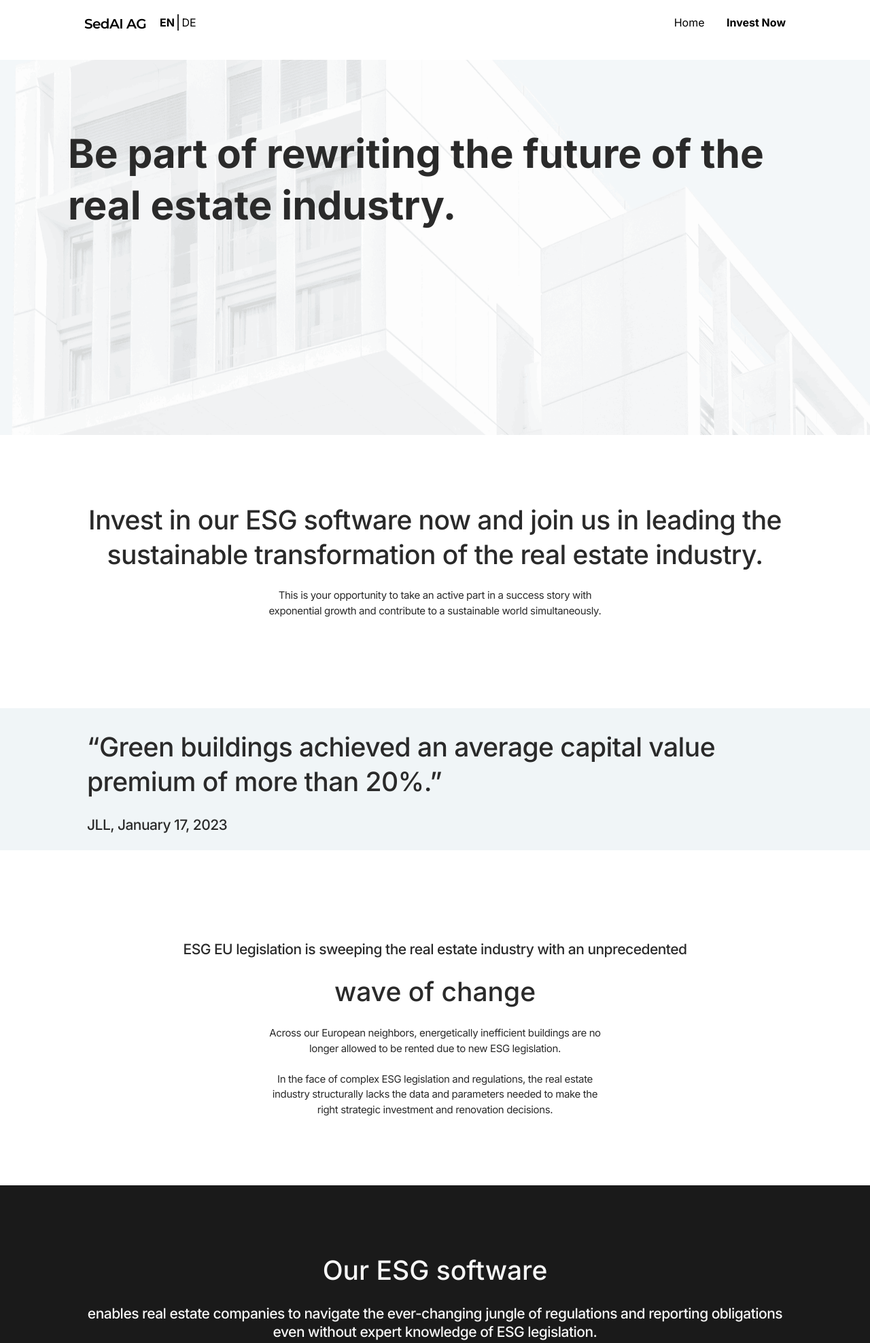
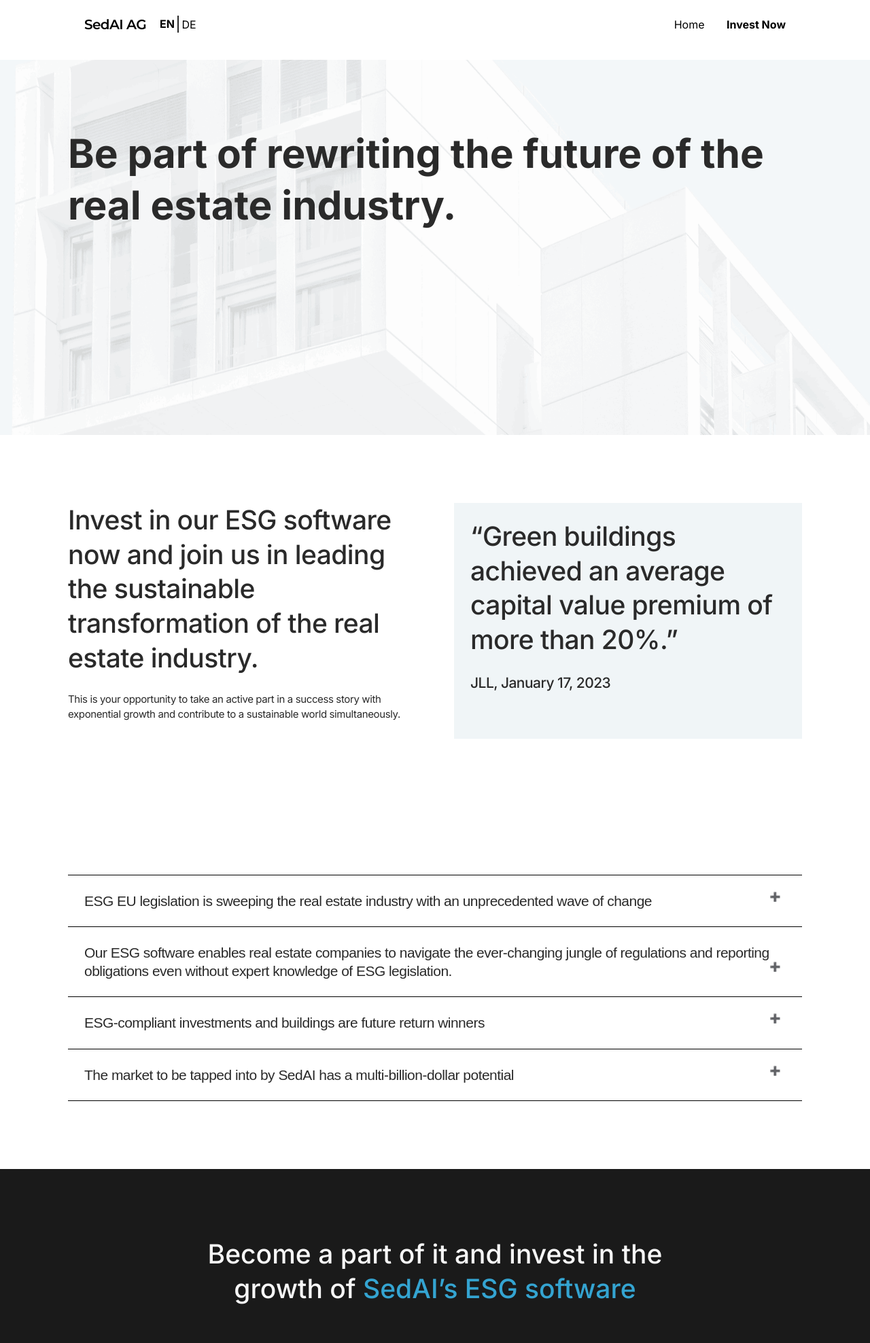
Before and after one commit to pmHenning/sedaiag_website, a PHP site: page /invest/invest.html in a window 1280 px wide. Shown: the top 1976 px of the page at 68% size. Run offline with PHP 8.4, Linux system fonts and the light colour scheme.

Commit message:
styling session changes

```diff
--- a/invisible/css/_components/header.scss
+++ b/invisible/css/_components/header.scss
@@ -11,6 +11,7 @@ header {
   padding-top: $twentythree;
   padding-bottom: $fifteen;
   margin: 0 $small;
+  align-items: center;
 }
 
 .header__lang {
--- /dev/null
+++ b/invisible/css/_components/section-accordion.css
@@ -0,0 +1,3 @@
+
+
+/*# sourceMappingURL=section-accordion.css.map */
--- a/invisible/css/_components/section-cta.scss
+++ b/invisible/css/_components/section-cta.scss
@@ -37,3 +37,8 @@
     color: $white;
   }
 }
+
+.section-cta__headline--narrow {
+  max-width: 800px;
+  text-align: center;
+}
--- a/invisible/css/_components/section-team.scss
+++ b/invisible/css/_components/section-team.scss
@@ -4,9 +4,9 @@
 
 .section-team__head {
   width: 100%;
-  text-align: center;
+  //text-align: center;
   h2 {
-    margin-bottom: $big;
+    margin-bottom: $normal;
   }
   h3 {
     margin-bottom: $normal;
--- a/invisible/css/_layout/BEM.scss
+++ b/invisible/css/_layout/BEM.scss
@@ -71,6 +71,8 @@
   text-align: center !important;
 }
 
+
+
 .text--left {
   text-align: left !important;
 }
--- a/website/css/main.css
+++ b/website/css/main.css
@@ -1,3 +1,4 @@
+@charset "UTF-8";
 @import url("https://fonts.googleapis.com/css2?family=Inter:wght@100..900&display=swap");
 @import url("https://fonts.googleapis.com/css2?family=Montserrat:ital,wght@0,100..900;1,100..900&display=swap");
 html, body, div, span, applet, object, iframe,
@@ -225,6 +226,7 @@ header {
   padding-top: 1.4375rem;
   padding-bottom: 0.9375rem;
   margin: 0 1.5rem;
+  align-items: center;
 }
 
 .header__lang {
@@ -267,6 +269,48 @@ header {
     display: none;
   }
 }
+section.section-accordion {
+  display: block;
+}
+
+.section-accordion__folder {
+  border-top: solid 1px black;
+  background-color: unset;
+  cursor: pointer;
+  padding: 1.5rem 2rem 1.5rem 1.5rem;
+  width: 100%;
+  text-align: left;
+  outline: none;
+  transition: 0.4s;
+  margin-bottom: 0;
+}
+
+.section-accordion__panel--last-folder {
+  border-bottom: solid 1px black;
+}
+
+/* Style the accordion panel. Note: hidden by default */
+.section-accordion__panel {
+  padding: 0 1.5rem;
+  overflow: hidden;
+  transition: max-height 0.2s ease-out;
+  max-height: 0;
+}
+
+/* Buttons after the headline
+*/
+.section-accordion__folder:after {
+  content: "➕"; /* Unicode character for "plus" sign (+) */
+  font-size: 13px;
+  color: #777;
+  float: right;
+  margin-left: 5px;
+}
+
+.section-accordion__folder--active:after {
+  content: "➖"; /* Unicode character for "minus" sign (-) */
+}
+
 /** MANY BOX - split into to small ;-)
 */
 .section-many-box {
@@ -320,9 +364,12 @@ section.section-x-box {
   grid-template-columns: repeat(1, 1fr);
 }
 
+.section-x-box__box--grey {
+  background-color: #f0f5f7;
+  padding: 1.5rem;
+}
 .section-x-box__head {
   width: 100%;
-  text-align: center;
 }
 
 .section-x-box--grey .section-x-box__box {
@@ -395,7 +442,6 @@ section.section-x-box {
 
 .section-three-boxes__head {
   width: 100%;
-  text-align: center;
 }
 
 .section-three-boxes__text-wrapper {
@@ -409,11 +455,6 @@ section.section-x-box {
   padding: 1.5rem;
   min-width: 27%;
   flex: 1 1 0;
-}
-
-.section-three-boxes__box > h3.section-three-boxes__box--multiplier-hack {
-  height: auto;
-  margin-bottom: 0.5rem;
 }
 
 @media screen and (max-width: 768px) {
@@ -484,6 +525,11 @@ section.section-x-box {
   color: #F7F7F7;
 }
 
+.section-cta__headline--narrow {
+  max-width: 800px;
+  text-align: center;
+}
+
 .section-downloads {
   padding: 12.5rem 0;
   background-color: #f0f5f7;
@@ -543,10 +589,9 @@ section.section-x-box {
 
 .section-team__head {
   width: 100%;
-  text-align: center;
 }
 .section-team__head h2 {
-  margin-bottom: 3.5rem;
+  margin-bottom: 2rem;
 }
 .section-team__head h3 {
   margin-bottom: 2rem;
--- a/website/css/main.scss
+++ b/website/css/main.scss
@@ -4,6 +4,7 @@
 @import '../../invisible/css/_layout/BEM';
 @import '../../invisible/css/_components/footer';
 @import '../../invisible/css/_components/header';
+@import '../../invisible/css/_components/section-accordion';
 @import '../../invisible/css/_components/section-boxy';
 @import '../../invisible/css/_components/section-cta';
 @import '../../invisible/css/_components/section-Downloads';
--- a/website/impressum.html
+++ b/website/impressum.html
@@ -33,6 +33,7 @@
         </br>
         Vertreten durch den Verwaltungsrat:</br>
         Kaspar Neftel</br>
+        Klaus-Michael Christensen</br>
         Registered under: CHE-229.911.136</p>
 
     <h2 class="h2-text">Kontakt</h2>
--- a/website/imprint.html
+++ b/website/imprint.html
@@ -33,6 +33,7 @@
         </br>
         Represented by administrative council:</br>
         Kaspar Neftel</br>
+        Klaus-Michael Christensen</br>
         Registered under: CHE-229.911.136</p>
 
     <h2 class="h2-text">Contact</h2>
--- a/website/invest/invest.html
+++ b/website/invest/invest.html
@@ -3,7 +3,9 @@
 <head>
     <meta name='copyright' content='Copyright 2024. SedAI AG. All Rights Reserved.'>
     <meta charset="utf-8">
-    <meta http-equiv="Cache-Control" content="no-cache">
+    <meta http-equiv="Cache-Control" content="no-cache, no-store, must-revalidate">
+    <meta http-equiv="Pragma" content="no-cache">
+    <meta http-equiv="Expires" content="0">
     <!--    <link rel="shortcut icon" href="favicon.ico">-->
     <title>SedAI AG</title>
     <link rel="stylesheet" href="../css/main.css">
@@ -30,63 +32,68 @@
     </div>
 </section>
 
-
-<section class="section-text wrapper">
-    <div class="section-text__text">
-        <h1 class="h2-text">Invest in our ESG software now and join us in leading the sustainable transformation of the real estate industry.</h1>
-        <p class="text-standard section-text--narrow">This is your opportunity to take an active part in a success story with exponential growth and contribute to a sustainable world simultaneously.</p>
+<section class="section-x-box wrapper">
+    <div class="section-x-box__box-wrapper section-x-box--two-boxes">
+        <div class="section-x-box__box section-x-box__box--height-300">
+            <h1 class="h2-text">Invest in our ESG software now and join us in leading the sustainable transformation of the real estate industry.</h1>
+            <p class="text-standard">This is your opportunity to take an active part in a success story with exponential growth and contribute to a sustainable world simultaneously.</p>
+        </div>
+        <div class="section-x-box__box section-x-box__box--grey section-x-box__box--height-300">
+            <p class="h2-text">“Green buildings achieved an average capital value premium of more than 20%.”</p>
+            <p class="h3-text">JLL, January 17, 2023</p>
+        </div>
     </div>
 </section>
 
-<section class="section-text wrapper section-text--grey">
-    <div class="section-text__text">
-        <p class="h2-text text--left">“Green buildings achieved an average capital value premium of more than 20%.”</p>
-        <p class="h3-text text--left">JLL, January 17, 2023</p>
+<section class="section-accordion wrapper">
+    <button class="section-accordion__folder h3-text">ESG EU legislation is sweeping the real estate industry with an unprecedented wave of change</button>
+    <div class="section-accordion__panel">
+        <p class="text-standard">Across our European neighbors, energetically inefficient buildings are no longer allowed to be rented due to new ESG legislation.</br></br>In the face of complex ESG legislation and regulations, the real estate industry structurally lacks the data and parameters needed to make the right strategic investment and renovation decisions.</p>
+    </div>
+    <button class="section-accordion__folder h3-text">Our ESG software enables real estate companies to navigate the ever-changing jungle of regulations and reporting obligations even without expert knowledge of ESG legislation.</button>
+    <div class="section-accordion__panel">
+        <p class="text-standard">The revolutionary software helps individual property owners, large real estate portfolios, and entire cities to develop, visualize, and implement sustainability strategies despite poor data.</p>
+    </div>
+    <button class="section-accordion__folder h3-text">ESG-compliant investments and buildings are future return winners</button>
+    <div class="section-accordion__panel">
+        <p class="text-standard">ESG has the most significant impact on the performance of existing properties.</br></br>In the professionally managed sector alone, there are over 60 million of these existing buildings in Europe. Every property is affected by ESG legislation.</p>
+    </div>
+    <button class="section-accordion__folder h3-text">The market to be tapped into by SedAI has a multi-billion-dollar potential</button>
+    <div class="section-accordion__panel section-accordion__panel--last-folder">
+        <p class="text-standard">To grow rapidly, SedAI is forming strategic alliances with cities. To this end, SedAI has partnered with the UN-Habitat initiative "Shape City." SedAI aims to become the leading ESG software solution for the real estate industry. Be a part of it and invest in the market launch and growth of SedAI's market-ready ESG software.</p>
     </div>
 </section>
 
-<section class="section-text wrapper">
-    <div class="section-text__text">
-        <p class="h3-text">ESG EU legislation is sweeping the real estate industry with an unprecedented</p>
-        <h2 class="h1-text">wave of change</h2>
-        <p class="text-standard section-text--narrow">Across our European neighbors, energetically inefficient buildings are no longer allowed to be rented due to new ESG legislation.</br></br>In the face of complex ESG legislation and regulations, the real estate industry structurally lacks the data and parameters needed to make the right strategic investment and renovation decisions.</p>
-    </div>
-</section>
 
-<section class="section-text wrapper section-text--black">
-    <div class="section-text__text">
-        <h2 class="h1-text">Our ESG software</h2>
-        <p class="h3-text">enables real estate companies to navigate the ever-changing jungle of regulations and reporting obligations even without expert knowledge of ESG legislation.</p>
-        <p class="text-standard">The revolutionary software helps individual property owners, large real estate portfolios, and entire cities to develop, visualize, and implement sustainability strategies despite poor data.</p>
-    </div>
-</section>
+<script>
+    var acc = document.getElementsByClassName("section-accordion__folder");
+    var i;
 
-<section class="section-x-box wrapper">
-    <div class="section-x-box__box-wrapper section-x-box--two-boxes">
-    <div class="section-x-box__box">
-        <h2 class="h3-text margin-bottom--normal">ESG-compliant investments and buildings are</br>
-            <span class="h1-text">future return winners</span></h2>
-        <p class="text-standard">ESG has the most significant impact on the performance of existing properties.</p>
-        <p class="text-standard">In the professionally managed sector alone, there are over 60 million of these existing buildings in Europe. Every property is affected by ESG legislation.</p>
-    </div>
-    <div class="section-x-box__box">
-        <h2 class="h3-text margin-bottom--normal">The market to be tapped into by SedAI has a</br>
-            <span class="h1-text">multi-billion-dollar potential</span></h2>
-        <p class="text-standard">To grow rapidly, SedAI is forming strategic alliances with cities. To this end, SedAI has partnered with the UN-Habitat initiative "Shape City."</p>
-        <p class="text-standard">SedAI aims to become the leading ESG software solution for the real estate industry. Be a part of it and invest in the market launch and growth of SedAI's market-ready ESG software.</p>
-    </div>
-    </div>
-</section>
+    for (i = 0; i < acc.length; i++) {
+        acc[i].addEventListener("click", function() {
+            this.classList.toggle("section-accordion__folder--active");
+            var panel = this.nextElementSibling;
+            if (panel.style.maxHeight) {
+                panel.style.maxHeight = null;
+            } else {
+                panel.style.maxHeight = panel.scrollHeight + "px";
+            }
+        });
+    }
+</script>
 
-<section class="section-text wrapper section-text--narrow-800">
-    <div class="section-text__text">
-        <h2 class="h1-text">Become a part of it and invest in the market launch and growth of <span class="color--blue">SedAI’s market-ready ESG software</span></h2>
+<section class="section-cta section-cta--black">
+    <div class='wrapper'>
+        <div class="section-cta__headline section-cta__headline--narrow">
+            <h2 class="h1-text">Become a part of it and invest in the growth of <span class="color--blue">SedAI’s ESG software</span></h2>
+        </div>
+        <a class="section-cta__button" href="mailto:info@sedai.ag">Contact</a>
     </div>
 </section>
 
 <section class="section-three-boxes wrapper">
     <div class="section-three-boxes__head">
-        <h2 class="h3-text margin-bottom--big">Scalability Guarantees Unmatched Access</h2>
+        <h2 class="h2-text margin-bottom--big">Scalability Guarantees Unmatched Access</h2>
     </div>
     <div class="section-three-boxes__text-wrapper">
         <div class="section-three-boxes__box">
@@ -113,9 +120,10 @@
         </div>
 
         <div class="section-three-boxes__box">
-            <h3 class="h2-text section-three-boxes__box--multiplier-hack">Multipliers</h3>
+            <h3 class="h2-text">Multipliers</h3>
+            <p class="text-standard text--fett">Who</p>
             <p class="text-standard">Project managers, real estate agents, appraisers, consultants, banks</p>
-            <p class="text-standard text--fett">Requirements:</p>
+            <p class="text-standard text--fett">Requirements</p>
             <p class="text-standard">Support for individual business cases
                 Analysis tool for customer insights
             </p>
@@ -129,26 +137,25 @@
 
 <section class="section-x-box wrapper">
     <div class="section-x-box__head">
-        <h2 class="h3-text margin-bottom--big">Strong Economics Drive the Business Model</h2>
+        <h2 class="h2-text margin-bottom--big">Strong Economics Drive the Business Model</h2>
     </div>
     <div class="section-x-box__box-wrapper section-x-box--grey section-x-box--five-boxes">
         <div class="section-x-box__box">
             <h3 class="text-standard text--fett margin-bottom--big">Market</h3>
             <p class="h1-text">62M</p>
             <p class="text-standard">Existing properties in Europe affected by ESG</p>
-            <p class="text-standard">Statistik Austria; Swiss Federal Statistical Office; Destatis Germany</p>
         </div>
 
         <div class="section-x-box__box">
             <h3 class="text-standard text--fett margin-bottom--big">ARPA</h3>
             <p class="h1-text">15K €</p>
-            <p class="text-standard">Average software revenue per customer/year (ARPA)  </p>
+            <p class="text-standard">Average software revenue per customer/year</p>
         </div>
 
         <div class="section-x-box__box">
             <h3 class="text-standard text--fett margin-bottom--big">CLV</h3>
             <p class="h1-text">10-15 Y</p>
-            <p class="text-standard">Customer lifetime in years (CLV)</p>
+            <p class="text-standard">Customer lifetime in years</p>
         </div>
         <div class="section-x-box__box">
             <h3 class="text-standard text--fett margin-bottom--big">Revenue potential</h3>
@@ -157,17 +164,20 @@
         </div>
         <div class="section-x-box__box">
             <h3 class="text-standard text--fett margin-bottom--big">Exit</h3>
-            <p class="h1-text">50m €</p>
+            <p class="h1-text">50M €</p>
             <p class="text-standard">IPO Nasdaq Nordic Investment bank Vator engaged</p>
         </div>
 
     </div>
 </section>
 
+
 <section class="section-team wrapper">
     <div class="section-team__head">
-        <h2 class="h3-text">Bright minds create future</h2>
-        <h3 class="h2-text">Founders | Management</h3>
+        <h2 class="h2-text">Founders | Management</h2>
+        <h3 class="h3-text">Bright minds create future</h3>
+            <p class="text-standard">The three founders Julian Kriesel (CEO), Dr. Henning Pentzlin, and Kaspar Neftel have a long track record of success in real estate, company building, and leadership. The management team is among the leaders in the real estate and ESG industry.
+                SedAI AG has enlisted opinion leaders and experts from the real estate, regulatory, and startup industries for its advisory board, who significantly contribute to the company's success with their knowledge, experience, and network.</p>
     </div>
 
     <div class="section-team__person-wrapper">
@@ -181,7 +191,7 @@
         <div class="section-team__person">
             <img src="../img/team/Julian_Kriesel.png" alt="Julian Kriesel at SedaiAG">
             <h4 class="h3-text">Julian Kriesel</h4>
-            <p class="text-standard text--bold">Co-Founder</p>
+            <p class="text-standard text--bold">Founder & CEO</p>
             <p class="text-standard">Civil Engineer, Real Estate Investor & Former CSO with 20 Years of Experience at HochTief, Deutsche Bahn, Engel & Volkers</p>
         </div>
 
@@ -200,13 +210,13 @@
         </div>
     </div>
 
-    <div class="section-team__head section-team__spacer">
-        <p class="text-standard">The three founders Julian Kriesel (CEO), Dr. Henning Pentzlin, and Kaspar Neftel have a long track record of success in real estate, company building, and leadership. The management team is among the leaders in the real estate and ESG industry.
-            SedAI AG has enlisted opinion leaders and experts from the real estate, regulatory, and startup industries for its advisory board, who significantly contribute to the company's success with their knowledge, experience, and network.</p>
-    </div>
+
 
     <div class="section-team__head">
         <h3 class="h2-text">Board</h3>
+        <div class="section-team__head">
+            <p class="text-standard">SedAI's board of directors consists of opinion leaders and experts from the real estate, regulatory, and startup sectors, who significantly shape SedAI's success with their knowledge, experience, and network.</p>
+        </div>
     </div>
 
     <div class="section-team__person-wrapper">
@@ -216,7 +226,7 @@
         </div>
 
         <div class="section-team__person">
-            <h4 class="h3-text">Rackham Schroder</h4>
+            <h4 class="h3-text">Rackham Schröder</h4>
             <p class="text-standard">GM Engel & Völkers Berlin</p>
         </div>
 
@@ -226,21 +236,19 @@
         </div>
 
         <div class="section-team__person">
-            <h4 class="h3-text">Anna Alex</h4>
-            <p class="text-standard">Tech Entrepreneur; Founder of Planetly</p>
+            <h4 class="h3-text">Dr. Henning Pentzlin</h4>
+            <p class="text-standard">Founder, Real Estate & Tech Investor</p>
         </div>
     </div>
 
-    <div class="section-team__head">
-        <p class="text-standard">SedAI's board of directors consists of opinion leaders and experts from the real estate, regulatory, and startup sectors, who significantly shape SedAI's success with their knowledge, experience, and network.</p>
-    </div>
+
 </section>
 
 <section class="section-cta">
     <div class='wrapper'>
         <div class="section-cta__headline"><h2 class="h2-text">Want to join the next digital event?</h2></div>
         <div class="section-cta__text text-standard">Sign up now!</div>
-        <a class="section-cta__button" href="mailto:info@sedai-now.com">Contact</a>
+        <a class="section-cta__button" href="mailto:info@sedai.ag">Contact</a>
     </div>
 </section>
 
@@ -257,7 +265,7 @@
     <div class='wrapper'>
         <div class="section-cta__headline"><h2 class="h2-text">Convinced?</h2></div>
         <div class="section-cta__text text-standard">Great! Contact us for investment opportunities!</div>
-        <a class="section-cta__button" href="mailto:info@sedai-now.com">Contact</a>
+        <a class="section-cta__button" href="mailto:info@sedai.ag">Contact</a>
     </div>
 </section>
 
@@ -286,7 +294,7 @@
         </li>
         <li class='section-faq__item'>
             <div class='section-faq__item-question'>What happens to the capital in SedAI AG?</div>
-            <div class='section-faq__item-answer text-standard'>The aim of the issuer is to develop software for the production of industry-specific and consumer-oriented content in the form of texts, audio, images, and videos based on artificial intelligence. The funds from this offer will be used for operational activities, research and development, sales and marketing, as well as for investments and expenses related to the establishment of the required IT infrastructure. Further information can be found in the securities prospectus approved by the Luxembourg CSSF and the associated German summary of the securities prospectus in the digital subscription process.</div>
+            <div class='section-faq__item-answer text-standard'>The aim of the issuer is to develop software for the valuation of real estate according to ESG criteria. The funds from this offering will be used for operations, research and development, sales and marketing as well as for investments and expenses for setting up the necessary IT infrastructure.</div>
         </li>
         <li class='section-faq__item'>
             <div class='section-faq__item-question'>Is there a register of the holders of participation certificates or do I have to book them into a custody account?</div>
--- a/website/invest/invest_de.html
+++ b/website/invest/invest_de.html
@@ -17,7 +17,7 @@
             <a class="header__lang-de header--active" href="">DE</a>
         </div>
         <div class="header__navi">
-            <a href="../">Home</a>
+            <a href="../index_de.html">Home</a>
             <a class="header--active" href="">Investieren Sie jetzt</a>
         </div>
     </div>
@@ -287,7 +287,7 @@
         </li>
         <li class='section-faq__item'>
             <div class='section-faq__item-question'>Was passiert mit dem Kapital in der SedAI AG?</div>
-            <div class='section-faq__item-answer text-standard'>Ziel der Emittentin ist die Entwicklung einer Software zur Produktion von branchenspezifischen und verbraucherorientierten Inhalten in Form von Texten, Audio, Bildern und Videos auf der Basis von künstlicher Intelligenz. Die Mittel aus diesem Angebot werden für den operativen Betrieb, für Forschung und Entwicklung, Vertrieb und Marketing sowie für Investitionen und Aufwendungen zum Aufbau der erforderlichen IT-Infrastruktur verwendet. Weitere Informationen finden Sie im von der luxemburgischen CSSF bewilligten Wertpapierprospekt und der dazugehörigen deutschen Kurzfassung des Wertpapierprospektes in der digitalen Zeichnungsstrecke.</div>
+            <div class='section-faq__item-answer text-standard'>Ziel der Emittentin ist die Entwicklung einer Software zur Bewertung von Immobilien nach ESG Kriterien. Die Mittel aus diesem Angebot werden für den operativen Betrieb, für Forschung und Entwicklung, Vertrieb und Marketing sowie für Investitionen und Aufwendungen zum Aufbau der erforderlichen IT-Infrastruktur verwendet.</div>
         </li>
         <li class='section-faq__item'>
             <div class='section-faq__item-question'>Gibt es ein Register der Inhaber der Partizipationsscheine oder muss ich sie in ein Depot einbuchen?</div>
```
Also changed, not shown: invisible/css/_components/section-accordion.scss (added, +46 -0 lines), invisible/css/_components/section-boxy.scss (+21 -6 lines), 2 other files.
